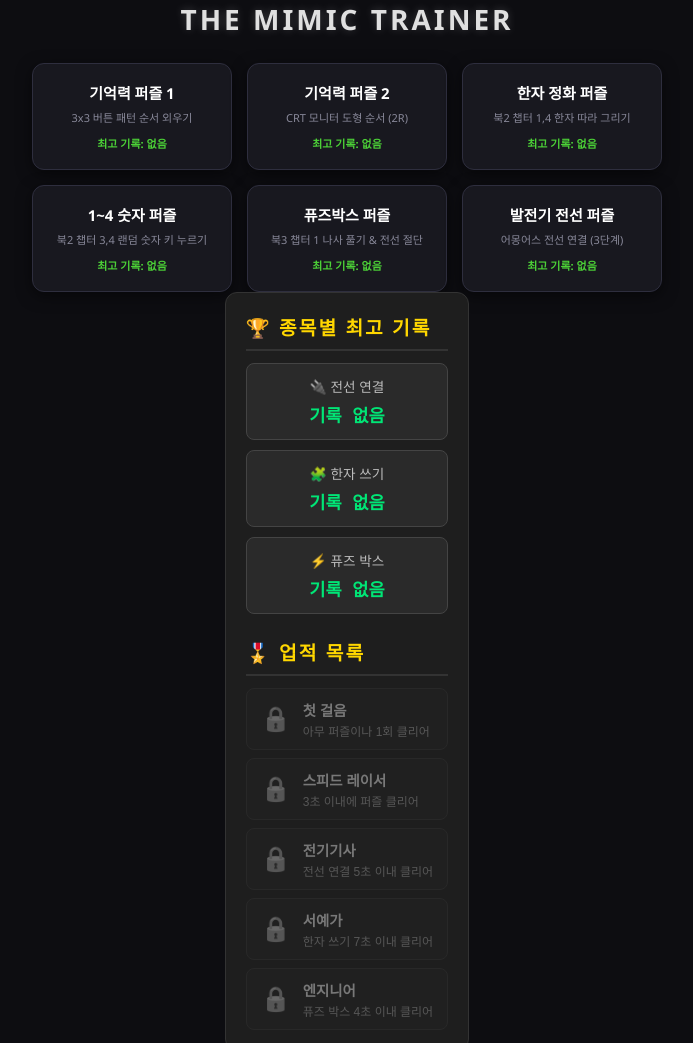
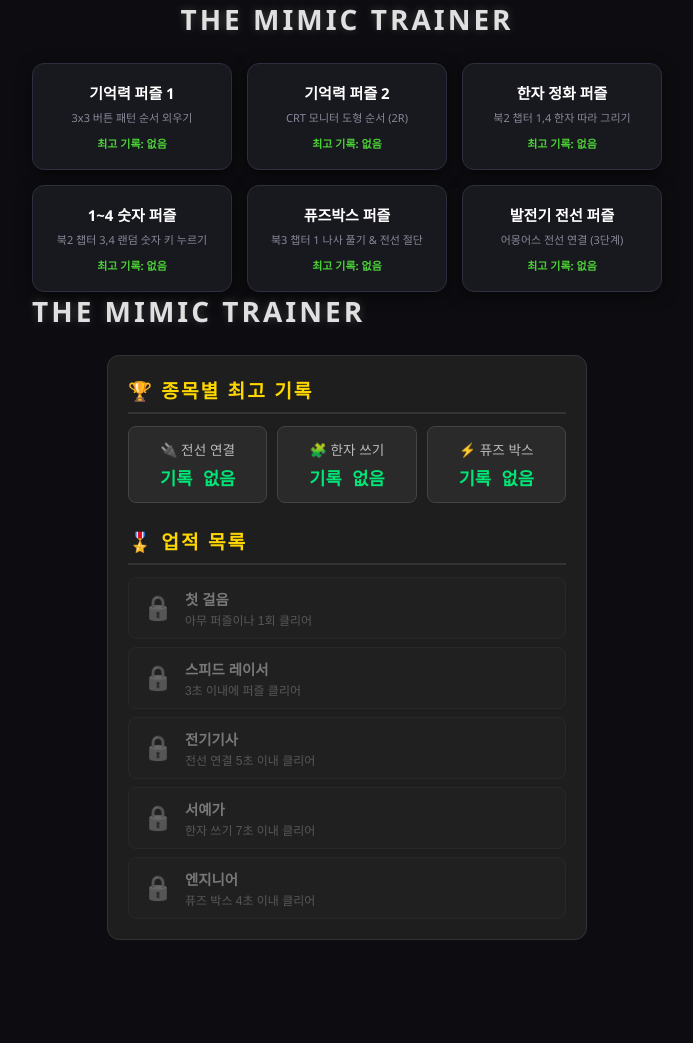
Before and after one commit to juseongbin559-eng/THE-MIMIC-PLACTICE, a plain HTML site: page index.html in a window 1280 px wide. Shown: the top 1043 px of the page, without its empty margins (293-986 px from the left). After the commit the page ends 940 px from the top, so only its background shows below. Drawn offline with Linux system fonts and the light colour scheme.

Commit message:
Update index.html

```diff
--- a/index.html
+++ b/index.html
@@ -1854,13 +1854,25 @@
 <body>
 
   <!-- 랭킹 & 업적 표시 영역 -->
-  <div class="rankings-section">
+ <div class="main-container">
+  <!-- 1. 타이틀 & 퍼즐 목록 -->
+  <header>
+    <h1>THE MIMIC TRAINER</h1>
+  </header>
+
+  <div class="puzzle-grid">
+    <!-- 기존 퍼즐 카드 6개 -->
+  </div>
+
+  <!-- 2. 최고 기록 및 업적 (퍼즐 카드 아래로 독립) -->
+  <section class="rankings-section">
     <h2>🏆 종목별 최고 기록</h2>
     <div id="records-grid" class="records-grid"></div>
 
     <h2>🎖️ 업적 목록</h2>
     <div id="achievements-grid" class="achievements-grid"></div>
-  </div>
+  </section>
+</div>
 
   <!-- JS 연결 -->
   <script src="rankings.js"></script>
```
